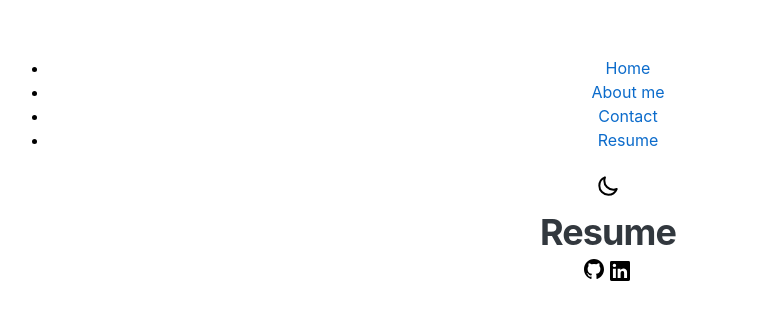
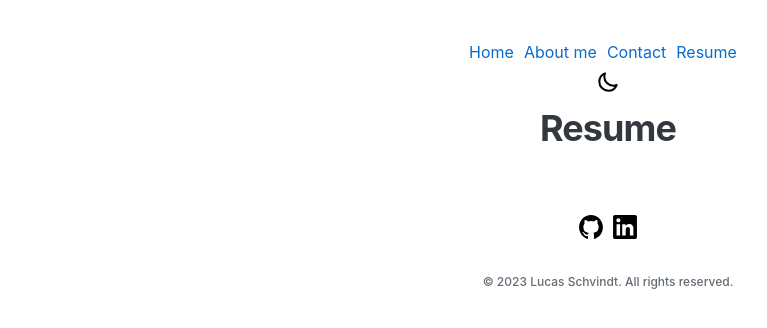
Before and after one commit to skywalkah/react-portfolio, a React (Vite) app: page /resume in a window 1280 px wide. Shown: the top 328 px of the page, without its empty margins (32-799 px from the left). Built offline with nearby package versions, Linux system fonts and the light colour scheme.

Commit message:
Updated SVG icons sizes and added copyright in the footer

```diff
--- a/src/App.css
+++ b/src/App.css
@@ -1,5 +1,3 @@
-
-
 #root {
   max-width: 1280px;
   margin: 0 auto;
--- a/src/components/Footer/Footer.jsx
+++ b/src/components/Footer/Footer.jsx
@@ -1,16 +1,29 @@
 import Link from '@mui/joy/Link';
 import GithubIcon from '../Icons/GithubIcon';
 import LinkedInIcon from '../Icons/LinkedInIcon';
+import Typography from '@mui/joy/Typography';
+import styles from './Footer.module.css';
 
 const Footer = () => {
     return (
-        <footer className="footer">
-            <Link href="https://github.com/skywalkah" target="_blank" rel="noreferrer">
-                <GithubIcon />
-            </Link>
-            <Link href="https://github.com/skywalkah" target="_blank" rel="noreferrer">
-                <LinkedInIcon />
-            </Link>
+        <footer className={styles.footer}>
+            <ul className={styles.socialLinks}>
+                <li>
+                    <Link href="https://github.com/skywalkah" target="_blank" rel="noreferrer">
+                        <GithubIcon />
+                    </Link>
+                </li>
+                <li>
+                    <Link href="https://www.linkedin.com/in/uxwebdesign/" target="_blank" rel="noreferrer">
+                        <LinkedInIcon />
+                    </Link>
+                </li>
+            </ul>
+            <div className={styles.copy}>
+                <Typography color="neutral" level="body-xs" align="center">
+                    &copy; 2023 Lucas Schvindt. All rights reserved.
+                </Typography>
+            </div>
         </footer>
     )
 }
--- /dev/null
+++ b/src/components/Footer/Footer.module.css
@@ -0,0 +1,22 @@
+.footer {
+    padding: 60px;
+}
+
+.footer ul.socialLinks {
+    list-style-type: none;
+    margin: 0 0 30px;
+    padding: 0;
+}
+
+.footer ul.socialLinks li {
+    display: inline-block;
+    margin-right: 10px;
+}
+
+.footer ul.socialLinks li:last-of-type {
+    margin-right: 0;
+}
+
+[data-joy-color-scheme="dark"] .footer ul.socialLinks li a svg path {
+    fill: #fff;
+}
--- a/src/components/Icons/GithubIcon/GithubIcon.jsx
+++ b/src/components/Icons/GithubIcon/GithubIcon.jsx
@@ -1,6 +1,6 @@
 const GithubIcon = () => (
-    <svg xmlns="http://www.w3.org/2000/svg" width="24" height="24" viewBox="0 0 24 24">
-        <path fill="#000" fillRule="evenodd" d="M10 0c5.523 0 10 4.59 10 10.253 0 4.529-2.862 8.371-6.833 9.728-.507.101-.687-.219-.687-.492 0-.338.012-1.442.012-2.814 0-.956-.32-1.58-.679-1.898 2.227-.254 4.567-1.121 4.567-5.059 0-1.12-.388-2.034-1.03-2.752.104-.259.447-1.302-.098-2.714 0 0-.838-.275-2.747 1.051A9.396 9.396 0 0 0 10 4.958a9.375 9.375 0 0 0-2.503.345C5.586 3.977 4.746 4.252 4.746 4.252c-.543 1.412-.2 2.455-.097 2.714-.639.718-1.03 1.632-1.03 2.752 0 3.928 2.335 4.808 4.556 5.067-.286.256-.545.708-.635 1.371-.57.262-2.018.715-2.91-.852 0 0-.529-.985-1.533-1.057 0 0-.975-.013-.068.623 0 0 .655.315 1.11 1.5 0 0 .587 1.83 3.369 1.21.005.857.014 1.665.014 1.909 0 .271-.184.588-.683.493C2.865 18.627 0 14.783 0 10.253 0 4.59 4.478 0 10 0"/>
+    <svg xmlns="http://www.w3.org/2000/svg" viewBox="0 0 24 24" width="24" height="24">
+        <path stroke="null" d="M12 .083c6.582 0 11.917 5.47 11.917 12.218 0 5.398-3.41 9.976-8.143 11.593-.604.12-.819-.261-.819-.586 0-.403.015-1.719.015-3.354 0-1.139-.382-1.882-.81-2.261 2.654-.303 5.443-1.336 5.443-6.03 0-1.334-.463-2.423-1.228-3.279.124-.308.533-1.551-.116-3.234 0 0-.999-.327-3.274 1.253A11.197 11.197 0 0 0 12 5.992a11.172 11.172 0 0 0-2.983.41C6.74 4.823 5.74 5.15 5.74 5.15c-.647 1.683-.238 2.926-.116 3.234-.761.856-1.227 1.945-1.227 3.28 0 4.68 2.783 5.73 5.43 6.038-.342.305-.65.844-.757 1.634-.68.312-2.405.852-3.468-1.015 0 0-.63-1.174-1.827-1.26 0 0-1.162-.015-.081.742 0 0 .78.376 1.323 1.788 0 0 .7 2.18 4.014 1.442.006 1.021.017 1.984.017 2.275 0 .323-.22.7-.814.587C3.497 22.28.083 17.7.083 12.301.083 5.553 5.42.083 12 .083"/>
     </svg>
 );
 
--- a/src/components/Icons/LinkedInIcon/LinkedInIcon.jsx
+++ b/src/components/Icons/LinkedInIcon/LinkedInIcon.jsx
@@ -1,6 +1,6 @@
 const LinkedInIcon = () => (
-    <svg xmlns="http://www.w3.org/2000/svg" width="24" height="24" viewBox="0 0 24 24">
-        <path fill="#000" fillRule="evenodd" d="M22 3.47v17.06A1.47 1.47 0 0 1 20.53 22H3.47A1.47 1.47 0 0 1 2 20.53V3.47A1.47 1.47 0 0 1 3.47 2h17.06A1.47 1.47 0 0 1 22 3.47ZM7.882 9.648h-2.94v9.412h2.94V9.647Zm.265-3.235a1.694 1.694 0 0 0-1.682-1.706h-.053a1.706 1.706 0 0 0 0 3.412 1.694 1.694 0 0 0 1.735-1.653v-.053Zm10.912 6.93c0-2.83-1.8-3.93-3.588-3.93a3.353 3.353 0 0 0-2.977 1.517h-.082V9.647H9.647v9.412h2.941v-5.006a1.953 1.953 0 0 1 1.765-2.106h.112c.935 0 1.63.588 1.63 2.07v5.042h2.94l.024-5.718Z"/>
+    <svg xmlns="http://www.w3.org/2000/svg" viewBox="0 0 24 24" width="24" height="24">
+        <path stroke="null" d="M23.938 1.817v20.366a1.755 1.755 0 0 1-1.755 1.754H1.817a1.755 1.755 0 0 1-1.754-1.754V1.817A1.755 1.755 0 0 1 1.817.062h20.366a1.755 1.755 0 0 1 1.755 1.755zM7.084 9.192h-3.51v11.236h3.51V9.19v.001zM7.4 5.331a2.022 2.022 0 0 0-2.007-2.037h-.064a2.037 2.037 0 0 0 0 4.073A2.022 2.022 0 0 0 7.4 5.394V5.33zm13.027 8.272c0-3.378-2.15-4.691-4.283-4.691a4.003 4.003 0 0 0-3.554 1.81h-.098v-1.53h-3.3v11.235h3.51V14.45a2.331 2.331 0 0 1 2.107-2.514h.134c1.116 0 1.945.702 1.945 2.47v6.02h3.51l.029-6.826v.002z"/>
     </svg>
 );
 
--- a/src/components/Navigation/Navigation.jsx
+++ b/src/components/Navigation/Navigation.jsx
@@ -1,6 +1,7 @@
 import { Link as RouterLink } from "react-router-dom";
 import Link from '@mui/joy/Link';
 import ModeToggle from '../ModeToggle';
+import styles from './Navigation.module.css';
 
 function Navigation() {
     const links = [
@@ -11,12 +12,12 @@ function Navigation() {
     ];
 
     return (
-        <nav className="navbar">
-            <ul className="navbar-nav">
+        <nav className={styles.navbar}>
+            <ul className={styles.navbarNav}>
                 {links.map((link, index) => (
                     <li key={index}>
                         <Link
-                            className="nav-link text-light"
+                            className={`${styles.navLink} ${styles.textLight}`}
                             component={RouterLink}
                             to={link.to}
                         >
--- /dev/null
+++ b/src/components/Navigation/Navigation.module.css
@@ -0,0 +1,10 @@
+.navbarNav {
+    list-style-type: none;
+    margin: 0;
+    padding: 0;
+}
+
+.navbarNav li {
+    display: inline-block;
+    margin-right: 10px;
+}
```
